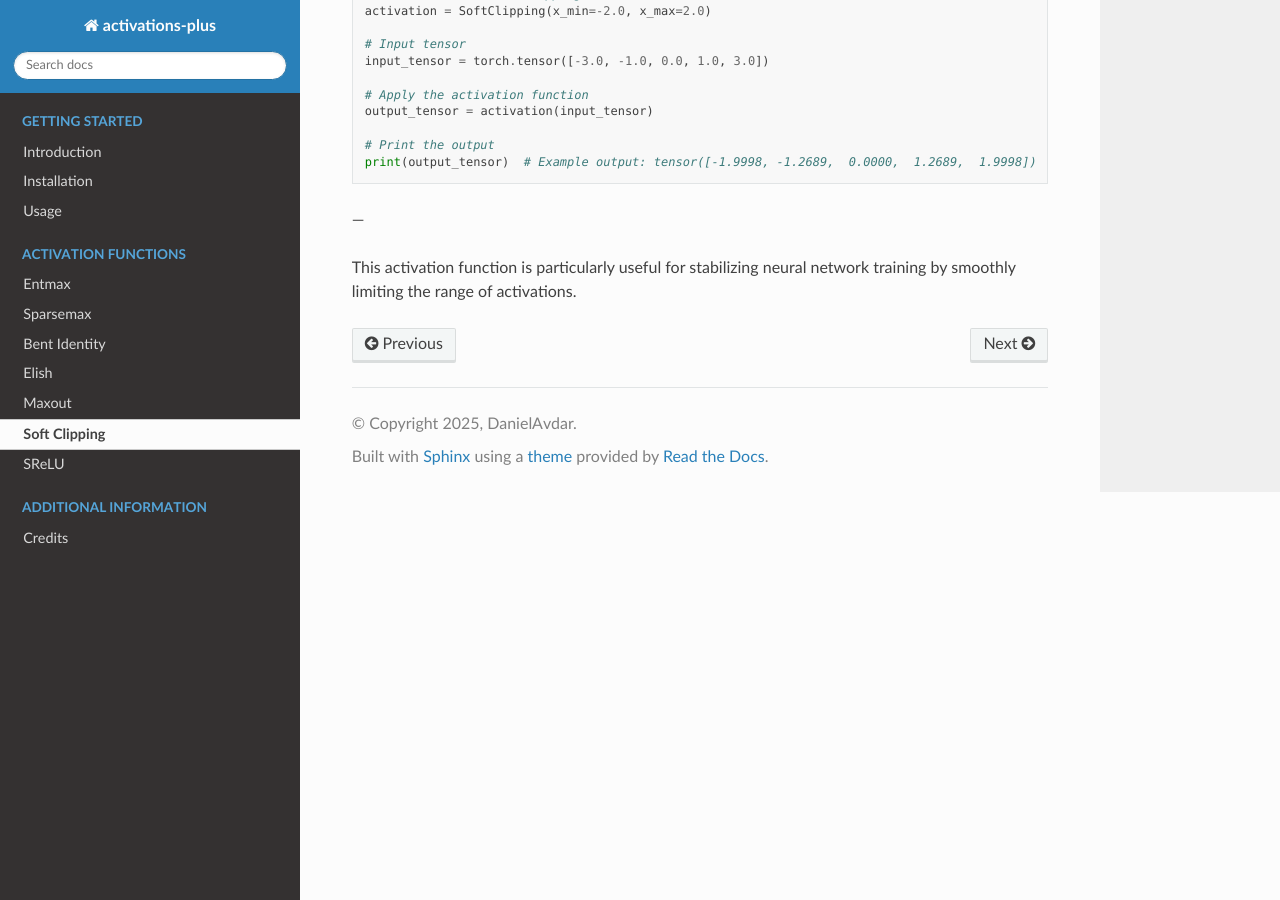
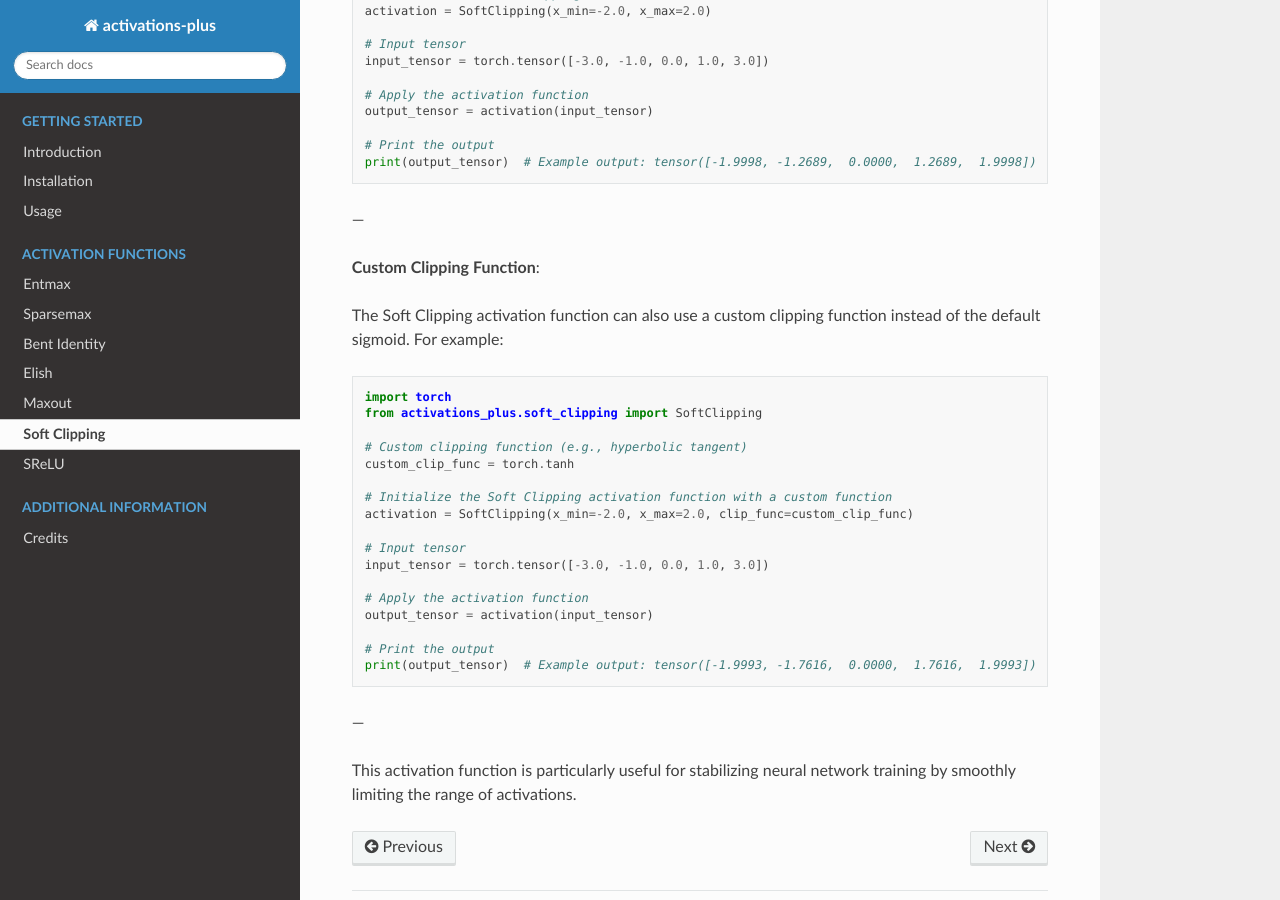
Before and after one commit to DanielAvdar/activations-plus, a Sphinx documentation site: the page built from docs/source/activations/soft_clipping.rst, in a window 1280 px wide and 900 px high, scrolled down 791 px. Built offline with Sphinx 7.4.7 and the Read the Docs theme 3.1.0, drawn with Linux system fonts in a browser that asks for light colours.

Commit message:
Add support for custom clipping functions in SoftClipping
Modified the SoftClipping activation to accept a user-defined clipping function, with the default set to sigmoid. Updated the documentation with an example using a custom function, such as hyperbolic tangent, enhancing flexibility for different use cases.

Signed-off-by: DanielAvdar <66269169+DanielAvdar@users.noreply.github.com>

```diff
--- a/docs/source/activations/soft_clipping.rst
+++ b/docs/source/activations/soft_clipping.rst
@@ -44,4 +44,30 @@
 
 ---
 
+**Custom Clipping Function**:
+
+The Soft Clipping activation function can also use a custom clipping function instead of the default sigmoid. For example:
+
+.. code-block:: python
+
+    import torch
+    from activations_plus.soft_clipping import SoftClipping
+
+    # Custom clipping function (e.g., hyperbolic tangent)
+    custom_clip_func = torch.tanh
+
+    # Initialize the Soft Clipping activation function with a custom function
+    activation = SoftClipping(x_min=-2.0, x_max=2.0, clip_func=custom_clip_func)
+
+    # Input tensor
+    input_tensor = torch.tensor([-3.0, -1.0, 0.0, 1.0, 3.0])
+
+    # Apply the activation function
+    output_tensor = activation(input_tensor)
+
+    # Print the output
+    print(output_tensor)  # Example output: tensor([-1.9993, -1.7616,  0.0000,  1.7616,  1.9993])
+
+---
+
 This activation function is particularly useful for stabilizing neural network training by smoothly limiting the range of activations.
```
Also changed, not shown: 1 other file.
